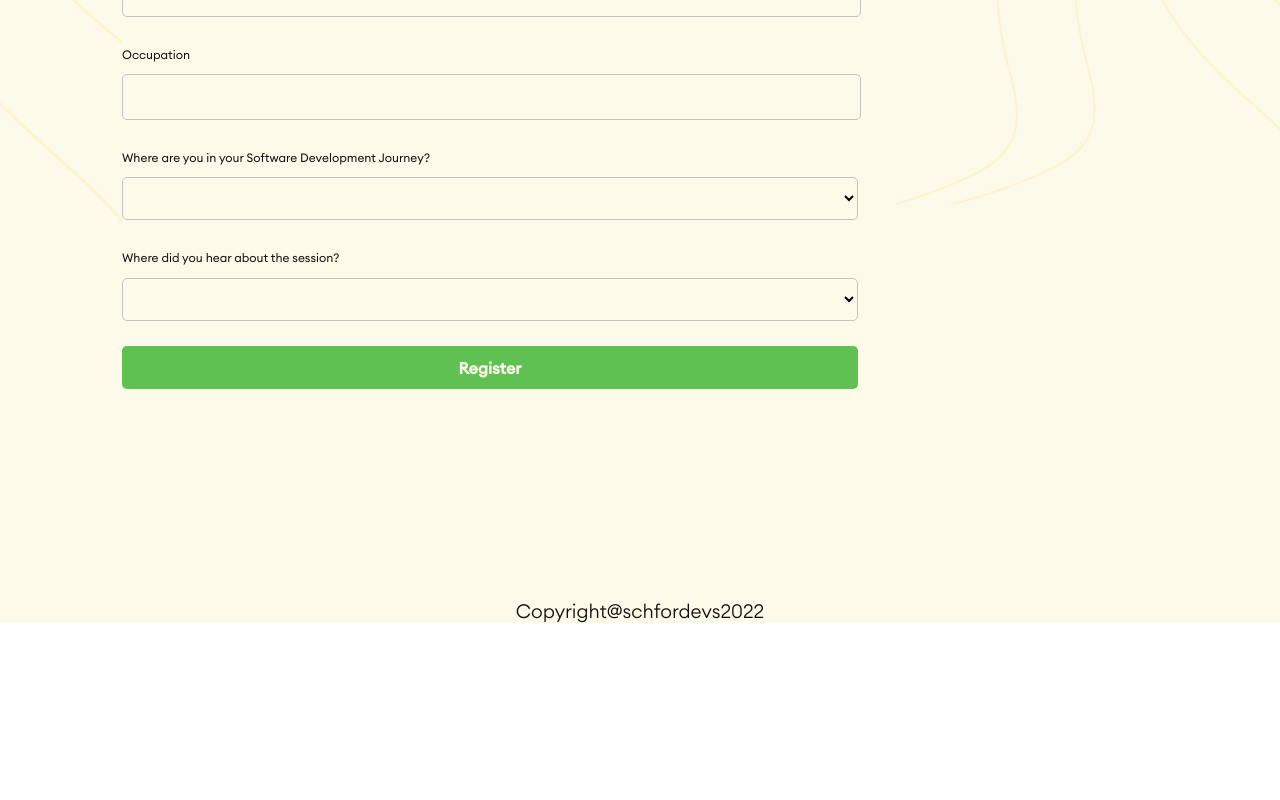
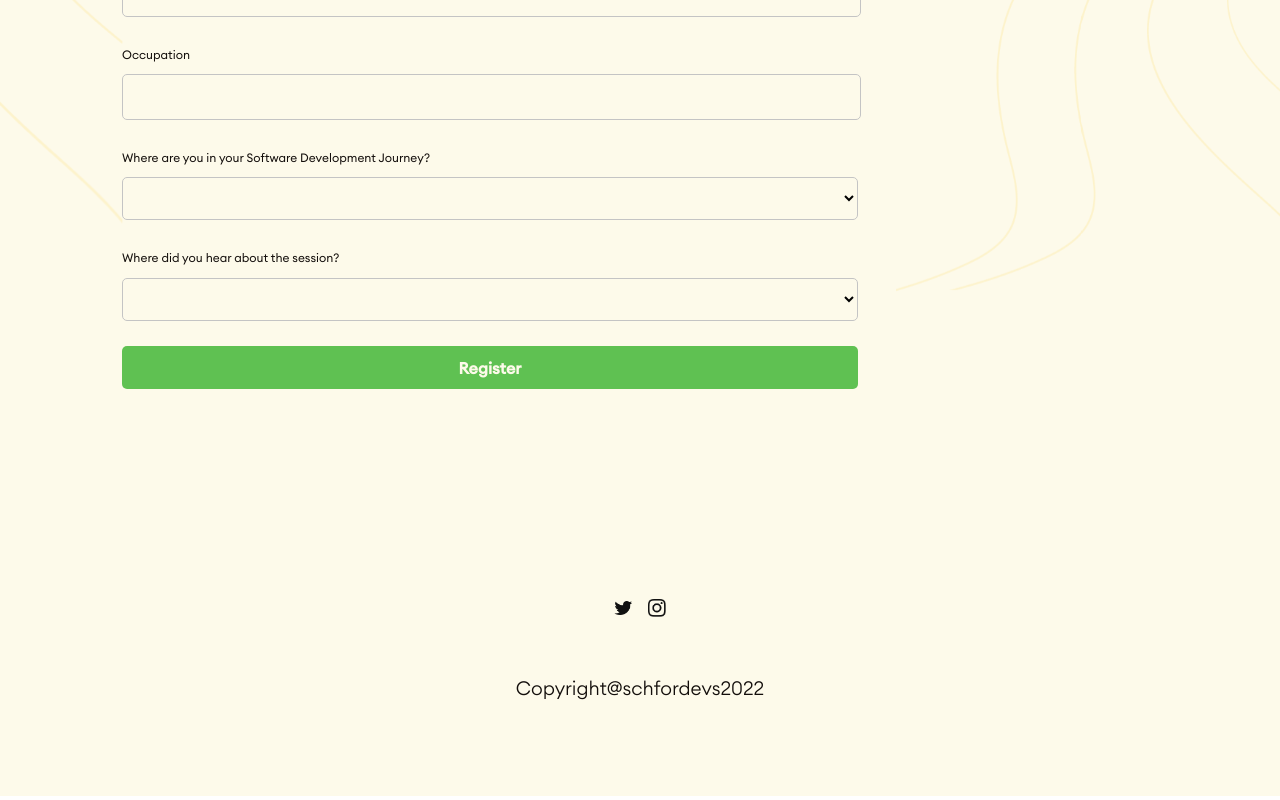
Before and after one commit to Tuasegun/devsch, a React (Create React App) app: page / in a window 1280 px wide. Shown: the part 1938-2738 px from the top of the page. Before the commit the page ends 2565 px from the top, so only its background shows below. Built offline with nearby package versions, Linux system fonts and the light colour scheme.

Commit message:
added urls

```diff
--- a/src/components/Footer.jsx
+++ b/src/components/Footer.jsx
@@ -1,10 +1,19 @@
 import React from 'react'
 import styled from 'styled-components'
-
+import twitter from '../assets/twitter.png'
+import instagram from '../assets/instagram.png'
 const Footer = () => {
   return (
     <StyledFooter>
             <div className="footer-container">
+            <div className="socials-container">
+                <a href="https://www.instagram.com/schfordevs/">
+                    <img src={twitter} alt="twitter" />
+                </a>
+                <a href="https://twitter.com/schfordevs">
+                    <img src={instagram} alt="instagram" />
+                </a>
+            </div>
            <p>
            Copyright@schfordevs2022
            </p>
@@ -17,7 +26,23 @@ export default Footer
 
 const  StyledFooter = styled.div`
     margin-top: 5rem;
+    padding-bottom: 6rem;
     .footer-container{
+        .socials-container{
+            display: flex;
+            align-items: center;
+            justify-content: center;
+            column-gap: 0.970625rem;
+            margin-bottom: 3.4375rem;
+            a{
+              text-decoration: none;
+              img{
+                width: 1.125rem;
+                height: 1.125rem;
+                object-fit: contain;
+              }
+            }
+        }
         p{
             text-align: center;
             font-size: 1.2rem;
--- a/src/pages/Events.jsx
+++ b/src/pages/Events.jsx
@@ -254,6 +254,7 @@ const StyledEvents = styled.div`
                         @media (max-width: 768px) {
                             font-size: 1.7rem;
                             max-width: 100%;
+                            line-height: 1.6rem;
                         }
                     }
                 }
```
Also changed, not shown: src/assets/instagram.png (added), src/assets/twitter.png (added).
